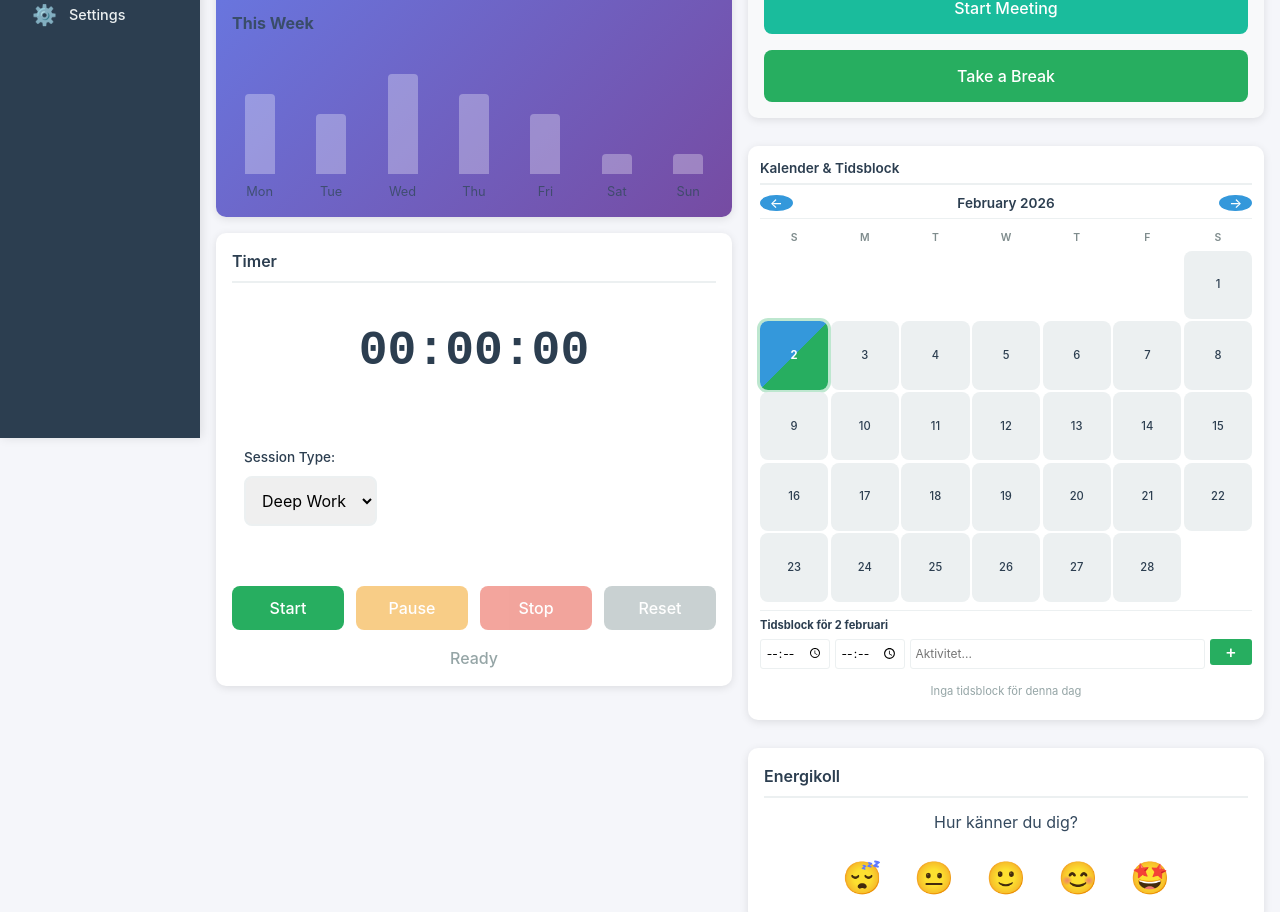
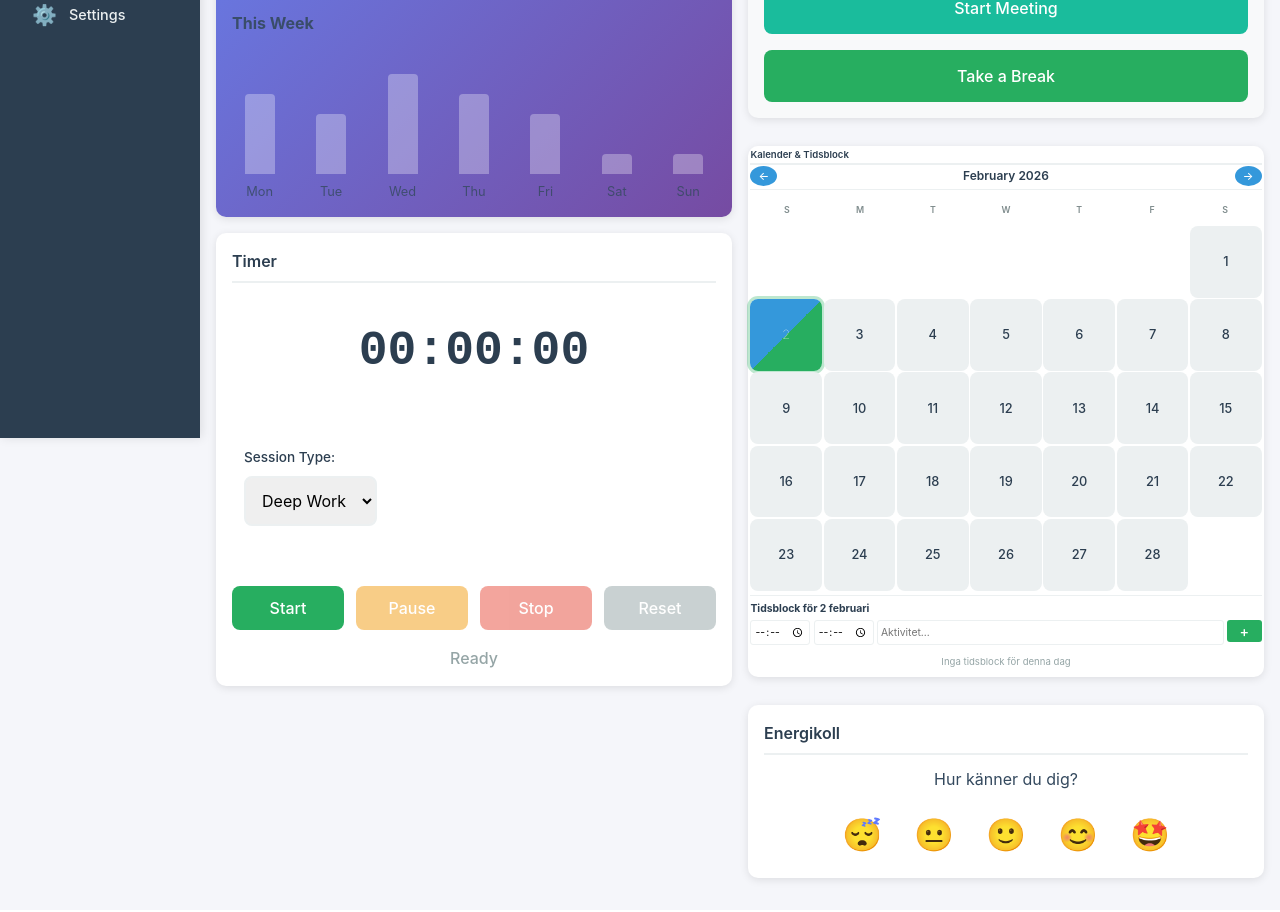
Before and after one commit to oligerta-braholli/Productivity-System, a React (Vite) app: page / in a window 1280 px wide. Shown: the part 362-1274 px from the top of the page. Built offline with nearby package versions, Linux system fonts and the light colour scheme.

Commit message:
koppling mellan knapparna

```diff
--- a/src/components/Stats.jsx
+++ b/src/components/Stats.jsx
@@ -1,4 +1,4 @@
-import Card from './Card';
+  import Card from './Card';
 import '../styles/Stats.css';
 
 function Stats({ sessions = [] }) {
--- a/src/components/TimerComponent.jsx
+++ b/src/components/TimerComponent.jsx
@@ -4,9 +4,17 @@ import Button from './Button';
 import Card from './Card';
 import '../styles/Timer.css';
 
-function TimerComponent({ onSessionComplete }) {
-  const { time, isRunning, isPaused, start, pause, resume, stop, reset, formatTime } = useTimer();
+function TimerComponent({
+  onSessionComplete,
+  timer,
+  sessionType: controlledSessionType,
+  onSessionTypeChange
+}) {
+  const internalTimer = useTimer();
+  const { time, isRunning, isPaused, start, pause, resume, stop, reset, formatTime } = timer ?? internalTimer;
   const [sessionType, setSessionType] = useState('deep-work');
+  const activeSessionType = controlledSessionType ?? sessionType;
+  const setSessionTypeValue = onSessionTypeChange ?? setSessionType;
 
   const handleStart = () => {
     start();
@@ -24,12 +32,13 @@ function TimerComponent({ onSessionComplete }) {
     if (time > 0 && onSessionComplete) {
       onSessionComplete({
         duration: time,
-        type: sessionType,
+        type: activeSessionType,
         timestamp: new Date().toISOString()
       });
     }
     stop();
   };
+
 
   return (
     <Card title="Timer" className="timer-card">
@@ -40,8 +49,8 @@ function TimerComponent({ onSessionComplete }) {
       <div className="session-type">
         <label>Session Type:</label>
         <select
-          value={sessionType}
-          onChange={(e) => setSessionType(e.target.value)}
+          value={activeSessionType}
+          onChange={(e) => setSessionTypeValue(e.target.value)}
           disabled={isRunning}
         >
           <option value="deep-work">Deep Work</option>
--- a/src/pages/Dashboard.jsx
+++ b/src/pages/Dashboard.jsx
@@ -1,4 +1,6 @@
+import { useState } from 'react';
 import useLocalStorage from '../hooks/useLocalStorage';
+import useTimer from '../hooks/useTimer';
 import Stats from '../components/Stats';
 import TimerComponent from '../components/TimerComponent';
 import QuickActions from '../components/QuickActions';
@@ -8,14 +10,28 @@ import '../styles/Dashboard.css';
 
 function Dashboard() {
   const [sessions, setSessions] = useLocalStorage('sessions', []);
+  const timer = useTimer();
+  const [sessionType, setSessionType] = useState('deep-work');
 
   const handleSessionComplete = (session) => {
     setSessions([...sessions, { ...session, id: Date.now() }]);
   };
 
   const handleQuickAction = (actionId) => {
-    console.log('Quick action:', actionId);
-    // Här kan du lägga till logik för quick actions
+    setSessionType(actionId);
+
+    if (timer.isPaused) {
+      timer.resume();
+      return;
+    }
+
+    if (timer.isRunning) {
+      timer.stop();
+      timer.start();
+      return;
+    }
+
+    timer.start();
   };
 
   return (
@@ -23,7 +39,12 @@ function Dashboard() {
       <div className="dashboard-grid">
         <div className="dashboard-left">
           <Stats sessions={sessions} />
-          <TimerComponent onSessionComplete={handleSessionComplete} />
+          <TimerComponent
+            onSessionComplete={handleSessionComplete}
+            timer={timer}
+            sessionType={sessionType}
+            onSessionTypeChange={setSessionType}
+          />
         </div>
 
         <div className="dashboard-right">
--- a/src/styles/Calendar.css
+++ b/src/styles/Calendar.css
@@ -1,26 +1,26 @@
 /* Calendar.css */
 .calendar-card {
   background: white;
-  padding: 0.75rem !important;
+  padding: 0.15rem !important;
 }
 
 .calendar-card .card-title {
-  font-size: 0.85rem !important;
-  margin-bottom: 0.5rem !important;
-  padding-bottom: 0.3rem !important;
+  font-size: 0.6rem !important;
+  margin-bottom: 0.05rem !important;
+  padding-bottom: 0.05rem !important;
 }
 
 .calendar-header {
   display: flex;
   justify-content: space-between;
   align-items: center;
-  margin-bottom: 0.5rem;
-  padding-bottom: 0.3rem;
+  margin-bottom: 0.3rem;
+  padding-bottom: 0.2rem;
   border-bottom: 1px solid #ecf0f1;
 }
 
 .calendar-header h3 {
-  font-size: 0.85rem;
+  font-size: 0.75rem;
   color: #2c3e50;
   font-weight: 600;
 }
@@ -29,10 +29,10 @@
   background: #3498db;
   color: white;
   border: none;
-  width: 12px;
-  height: 12px;
+  width: 20px;
+  height: 20px;
   border-radius: 50%;
-  font-size: 0.85rem;
+  font-size: 0.7rem;
   cursor: pointer;
   transition: background 0.3s ease;
   display: flex;
@@ -47,23 +47,23 @@
 .calendar-weekdays {
   display: grid;
   grid-template-columns: repeat(7, 1fr);
-  gap: 0.15rem;
-  margin-bottom: 0.2rem;
+  gap: 0rem;
+  margin-bottom: 0.1rem;
 }
 
 .weekday {
   text-align: center;
   font-weight: 600;
   color: #7f8c8d;
-  font-size: 0.65rem;
-  padding: 0.15rem;
+  font-size: 0.55rem;
+  padding: 0.5rem;
 }
 
 .calendar-days {
   display: grid;
   grid-template-columns: repeat(7, 1fr);
-  gap: 0.15rem;
-  margin-bottom: 0.5rem;
+  gap: 0.1rem;
+  margin-bottom: 0.3rem;
 }
 
 .calendar-day {
@@ -72,11 +72,11 @@
   align-items: center;
   justify-content: center;
   background: #f8f9fa;
-  border-radius: 4px;
+  border-radius: 3px;
   font-weight: 500;
   cursor: pointer;
   transition: all 0.3s ease;
-  font-size: 0.7rem;
+  font-size: 0.8rem;
   color: #2c3e50;
 }
 
@@ -93,7 +93,7 @@
 .calendar-day.today {
   background: #3498db;
   color: white;
-  font-weight: 700;
+  font-weight: 100;
 }
 
 .calendar-day.selected {
@@ -107,35 +107,35 @@
 }
 
 .time-blocks-section {
-  margin-top: 0.5rem;
-  padding-top: 0.4rem;
+  margin-top: 0.3rem;
+  padding-top: 0.3rem;
   border-top: 1px solid #ecf0f1;
 }
 
 .time-blocks-section h4 {
-  margin-bottom: 0.3rem;
+  margin-bottom: 0.2rem;
   color: #2c3e50;
-  font-size: 0.7rem;
+  font-size: 0.65rem;
 }
 
 .add-block-form {
   display: grid;
   grid-template-columns: auto auto 1fr auto;
-  gap: 0.3rem;
-  margin-bottom: 0.4rem;
+  gap: 0.2rem;
+  margin-bottom: 0.3rem;
 }
 
 .add-block-form input[type="time"],
 .add-block-form input[type="text"] {
-  padding: 0.3rem;
+  padding: 0.2rem;
   border: 1px solid #ecf0f1;
   border-radius: 3px;
   font-family: inherit;
-  font-size: 0.75rem;
+  font-size: 0.65rem;
 }
 
 .add-block-form input[type="time"] {
-  width: 70px;
+  width: 60px;
 }
 
 .add-block-form input[type="text"]:focus,
@@ -148,10 +148,10 @@
   background: #27ae60;
   color: white;
   border: none;
-  width: 26px;
-  height: 26px;
+  width: 22px;
+  height: 22px;
   border-radius: 3px;
-  font-size: 1.1rem;
+  font-size: 0.9rem;
   cursor: pointer;
   transition: background 0.3s ease;
   display: flex;
@@ -166,24 +166,24 @@
 .time-blocks-list {
   display: flex;
   flex-direction: column;
-  gap: 0.2rem;
-  max-height: 100px;
+  gap: 0.15rem;
+  max-height: 80px;
   overflow-y: auto;
 }
 
 .no-blocks {
   text-align: center;
   color: #95a5a6;
-  padding: 0.5rem;
-  font-size: 0.7rem;
+  padding: 0.3rem;
+  font-size: 0.6rem;
 }
 
 .time-block-item {
   display: grid;
   grid-template-columns: auto 1fr auto;
-  gap: 0.3rem;
+  gap: 0.2rem;
   align-items: center;
-  padding: 0.25rem;
+  padding: 0.2rem;
   background: #f8f9fa;
   border-radius: 3px;
   border-left: 2px solid #3498db;
@@ -198,23 +198,23 @@
 .block-time {
   font-weight: 600;
   color: #3498db;
-  font-size: 0.7rem;
+  font-size: 0.6rem;
   white-space: nowrap;
 }
 
 .block-title {
   color: #2c3e50;
-  font-size: 0.75rem;
+  font-size: 0.65rem;
 }
 
 .delete-block-btn {
   background: #e74c3c;
   color: white;
   border: none;
-  width: 18px;
-  height: 18px;
+  width: 16px;
+  height: 16px;
   border-radius: 50%;
-  font-size: 0.9rem;
+  font-size: 0.75rem;
   cursor: pointer;
   transition: background 0.3s ease;
   display: flex;
```
